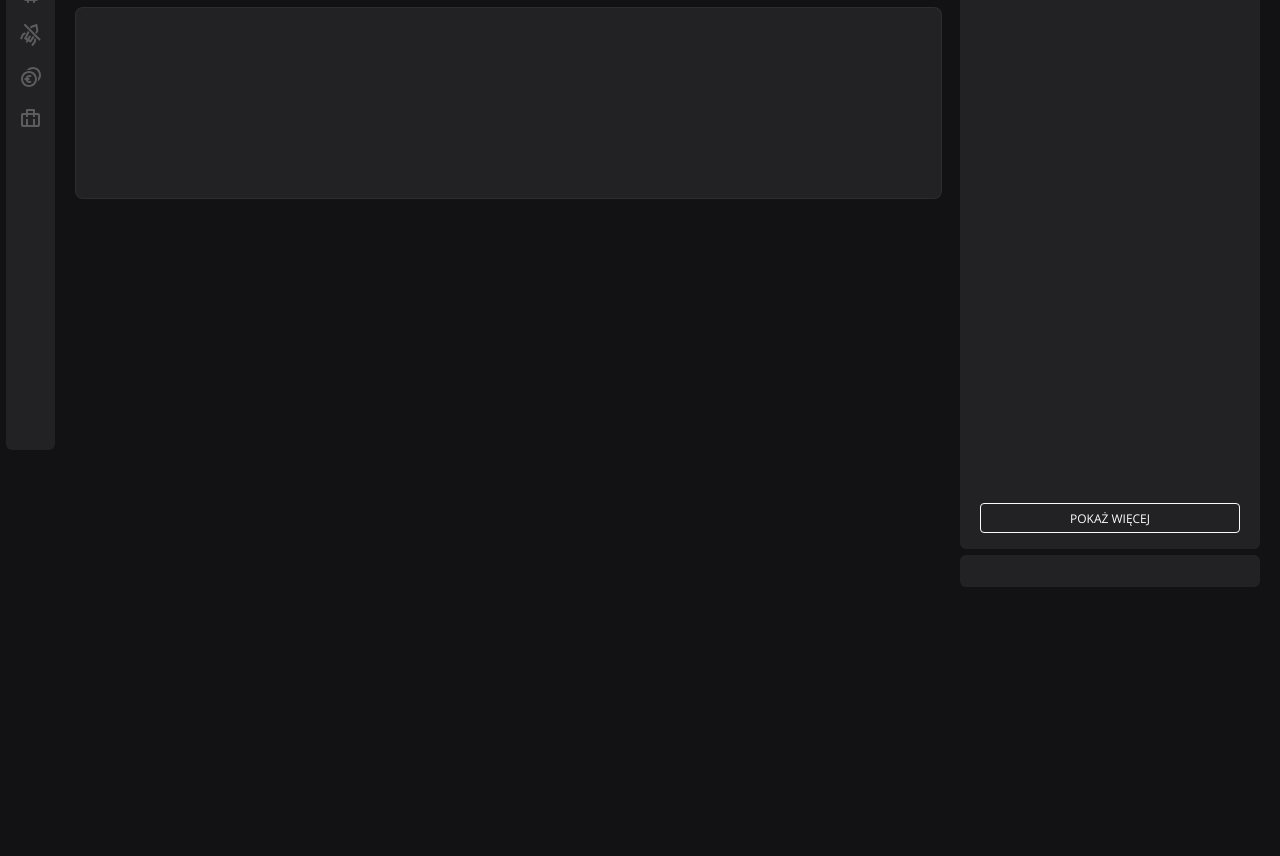
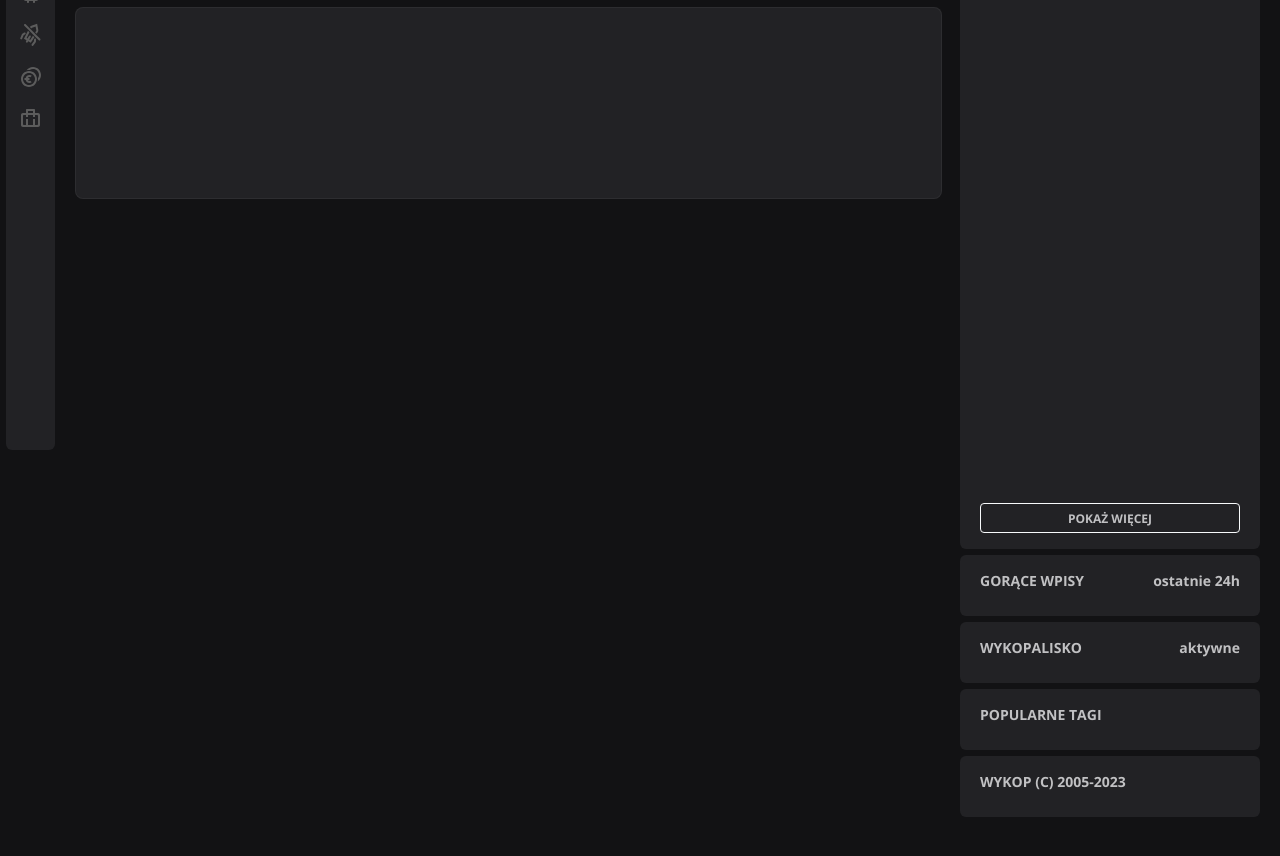
Before and after one commit to BorwinTheJoe/wykop-project, a plain HTML site: page wykop.html in a window 1280 px wide. Shown: the part 344-1200 px from the top of the page. Drawn offline with nearby package versions, Linux system fonts and the light colour scheme.

Commit message:
added more tags to existing design

```diff
--- a/styles/shared/main.css
+++ b/styles/shared/main.css
@@ -120,15 +120,18 @@ main {
   width: 300px;
 }
 
-.hity-tygodnia, .gorace-wpisy {
+.hity-tygodnia, .gorace-wpisy, .wykopalisko, .popularne-tagi, .wykop-info {
   background-color: var(--whitish);
   border-radius: 6px;
   padding: 16px 20px;
   width: 260px;
   margin-bottom: 6px;
+  font-weight: 700;
+  color: #c1c1c3;
+  font-size: 14px;
 }
 
-.hity-tygodnia-title {
+.hity-tygodnia-title, .gorace-wpisy-title, .wykopalisko-title, .popularne-tagi-title, .wykop-info-title {
   display: flex;
   justify-content: space-between;
   align-items: center;
@@ -170,12 +173,6 @@ main {
   background-color: rgba(var(--blackishRGB), 0.05);
 }
 
-.hity-tygodnia-title {
-  font-weight: 700;
-  color: #c1c1c3;
-  font-size: 14px;
-}
-
 .pokaz-wiecej {
   display: flex;
   border: 1px solid var(--blackish);
@@ -185,4 +182,5 @@ main {
   font-size: 12px;
   align-items: center;
   justify-content: center;
+  cursor: pointer;
 }
--- a/wykop.html
+++ b/wykop.html
@@ -249,19 +249,32 @@
           </div>
 
           <div class="gorace-wpisy">
-
+            <div class="gorace-wpisy-title">
+              <div>GORĄCE WPISY</div>
+              <div>ostatnie 24h</div>
+            </div>
           </div>
 
           <div class="wykopalisko">
-
+            <div class="wykopalisko-title">
+              <div>WYKOPALISKO</div>
+              <div>aktywne</div>
+            </div>
+          </div>
           </div>
 
           <div class="popularne-tagi">
-
+            <div class="popularne-tagi-title">
+              <div>POPULARNE TAGI</div>
+            </div>
+          </div>
           </div>
 
           <div class="wykop-info">
-
+            <div class="wykop-info-title">
+              <div><img src="">WYKOP (C) 2005-2023</div>
+            </div>
+          </div>
           </div>
         </section>
       </section>
```
